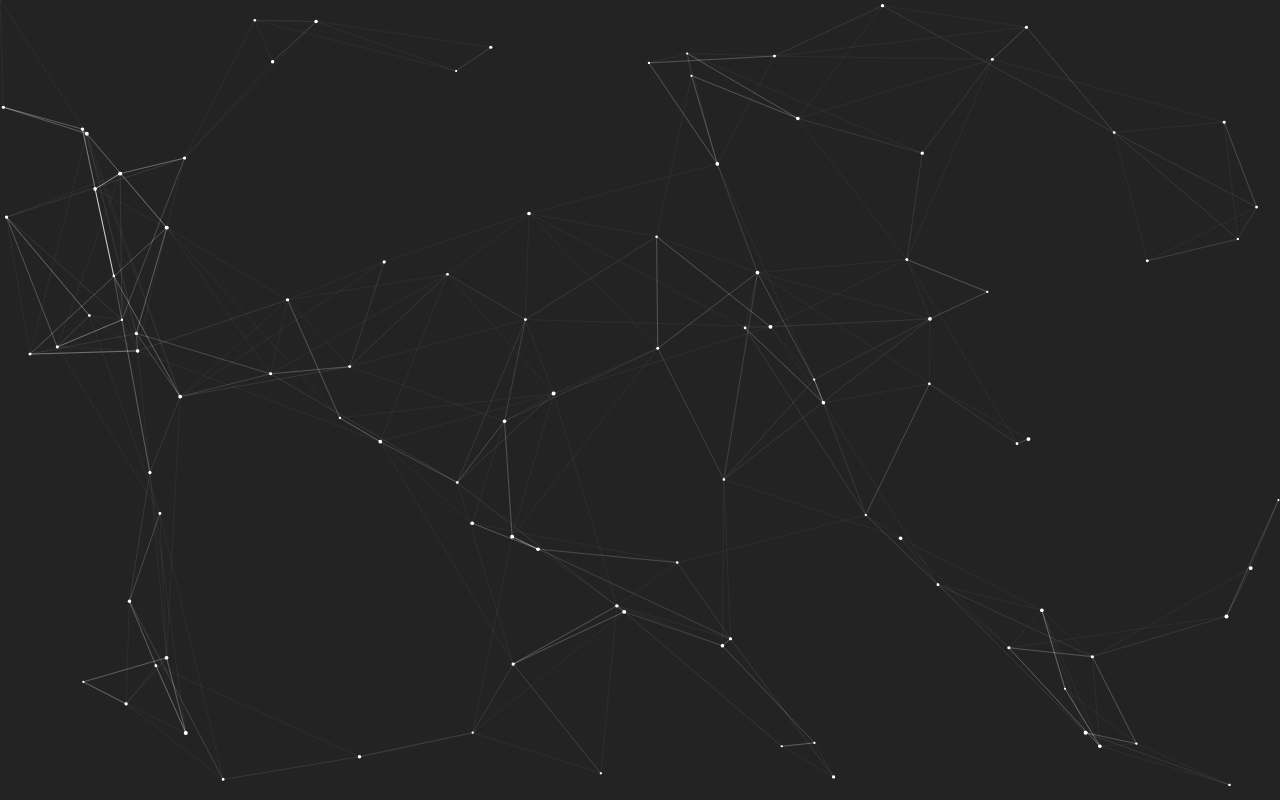
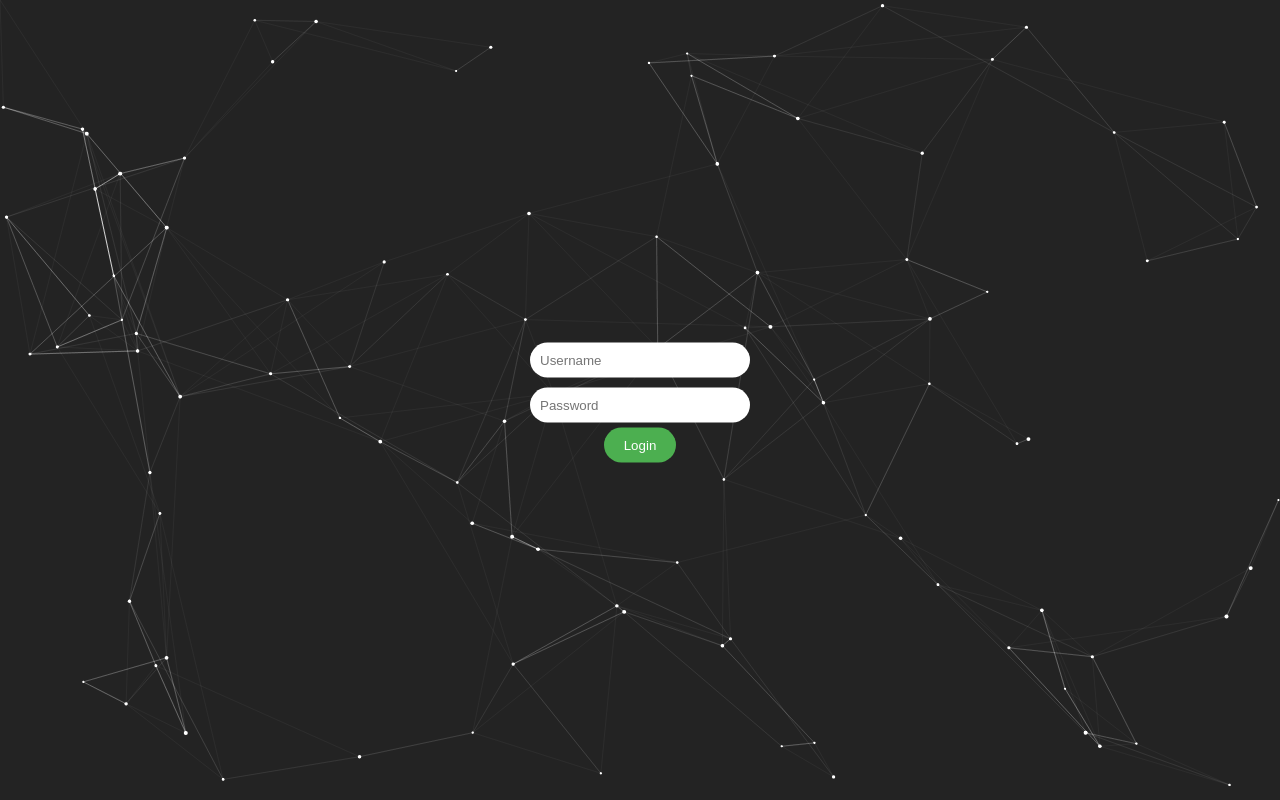
Before and after one commit to Lucidio123/SaynLauncher.github.io, a plain HTML site: page index.html in a window 1280 px wide. Drawn offline with Linux system fonts and the light colour scheme.

Commit message:
Update index.html

```diff
--- a/index.html
+++ b/index.html
@@ -17,11 +17,49 @@
             width: 100vw;
             height: 100vh;
             background: #232323;
+            position: absolute;
+            top: 0;
+            left: 0;
+        }
+
+        .login-form {
+            position: absolute;
+            top: 50%;
+            left: 50%;
+            transform: translate(-50%, -50%);
+            text-align: center;
+        }
+
+        .login-form input {
+            width: 200px;
+            padding: 10px;
+            border-radius: 20px;
+            border: none;
+            margin: 5px;
+            outline: none;
+        }
+
+        .login-form button {
+            padding: 10px 20px;
+            border-radius: 20px;
+            border: none;
+            background-color: #4CAF50;
+            color: white;
+            cursor: pointer;
+            outline: none;
         }
     </style>
 </head>
 <body>
     <canvas id="canvas"></canvas>
+
+    <div class="login-form">
+        <input type="text" id="username" placeholder="Username" />
+        <br>
+        <input type="password" id="password" placeholder="Password" />
+        <br>
+        <button onclick="login()">Login</button>
+    </div>
 
     <script>
         var canvas = document.getElementById("canvas"),
@@ -53,7 +91,7 @@
         // Draw the scene
 
         function draw() {
-            ctx.clearRect(0,0,canvas.width,canvas.height);
+            ctx.clearRect(0, 0, canvas.width, canvas.height);
 
             ctx.globalCompositeOperation = "lighter";
 
@@ -71,13 +109,13 @@
             ctx.beginPath();
             for (var i = 0, x = stars.length; i < x; i++) {
                 var starI = stars[i];
-            ctx.moveTo(starI.x,starI.y);
-            if(distance(mouse, starI) < 150) ctx.lineTo(mouse.x, mouse.y);
+                ctx.moveTo(starI.x, starI.y);
+                if (distance(mouse, starI) < 150) ctx.lineTo(mouse.x, mouse.y);
                 for (var j = 0, x = stars.length; j < x; j++) {
                     var starII = stars[j];
-                if(distance(starI, starII) < 150) {
+                    if (distance(starI, starII) < 150) {
                         //ctx.globalAlpha = (1 / 150 * distance(starI, starII).toFixed(1));
-                ctx.lineTo(starII.x,starII.y);
+                        ctx.lineTo(starII.x, starII.y);
                     }
                 }
             }
@@ -86,7 +124,7 @@
             ctx.stroke();
         }
 
-        function distance( point1, point2 ){
+        function distance(point1, point2) {
             var xs = 0;
             var ys = 0;
 
@@ -96,7 +134,7 @@
             ys = point2.y - point1.y;
             ys = ys * ys;
 
-            return Math.sqrt( xs + ys );
+            return Math.sqrt(xs + ys);
         }
 
         // Update star locations
@@ -113,7 +151,7 @@
             }
         }
 
-        canvas.addEventListener('mousemove', function(e){
+        canvas.addEventListener('mousemove', function (e) {
             mouse.x = e.clientX;
             mouse.y = e.clientY;
         });
@@ -127,6 +165,17 @@
         }
 
         tick();
+
+        function login() {
+            var username = document.getElementById("username").value;
+            var password = document.getElementById("password").value;
+
+            if (username === "lucid" && password === "4363646236") {
+                alert("Login successful!");
+            } else {
+                alert("Incorrect username or password!");
+            }
+        }
     </script>
 </body>
 </html>
```
Lines whose indentation alone changed are shown as unchanged.
